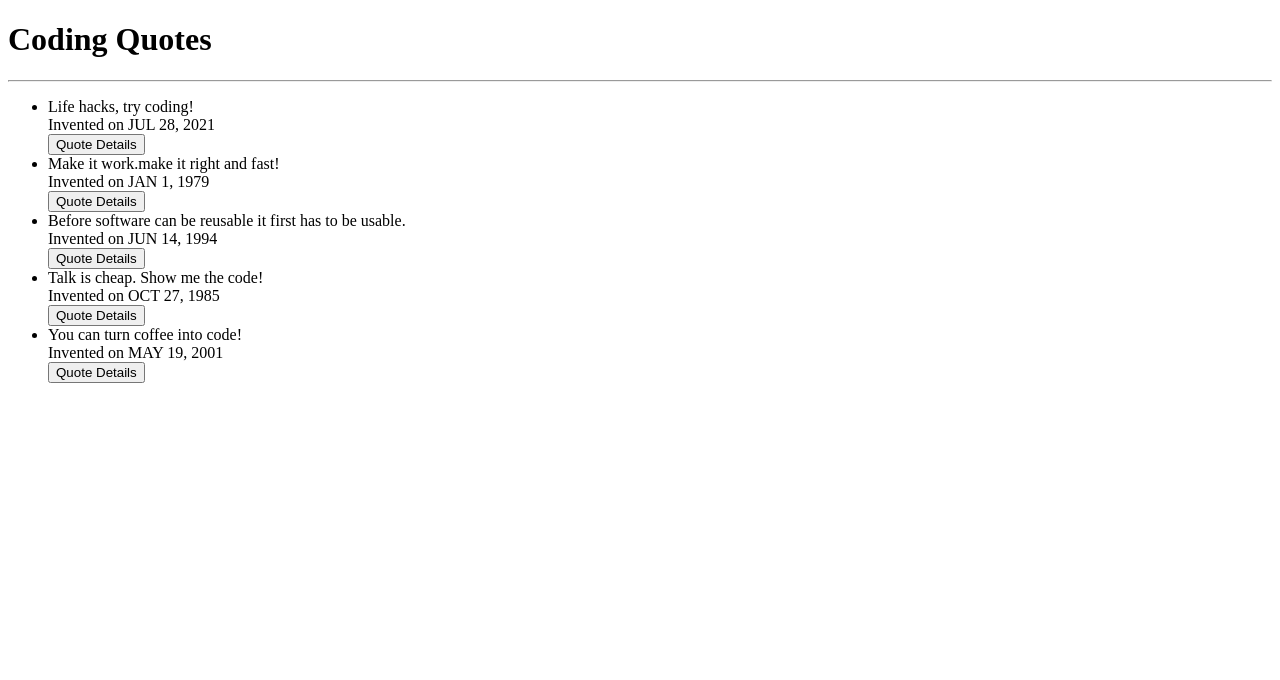
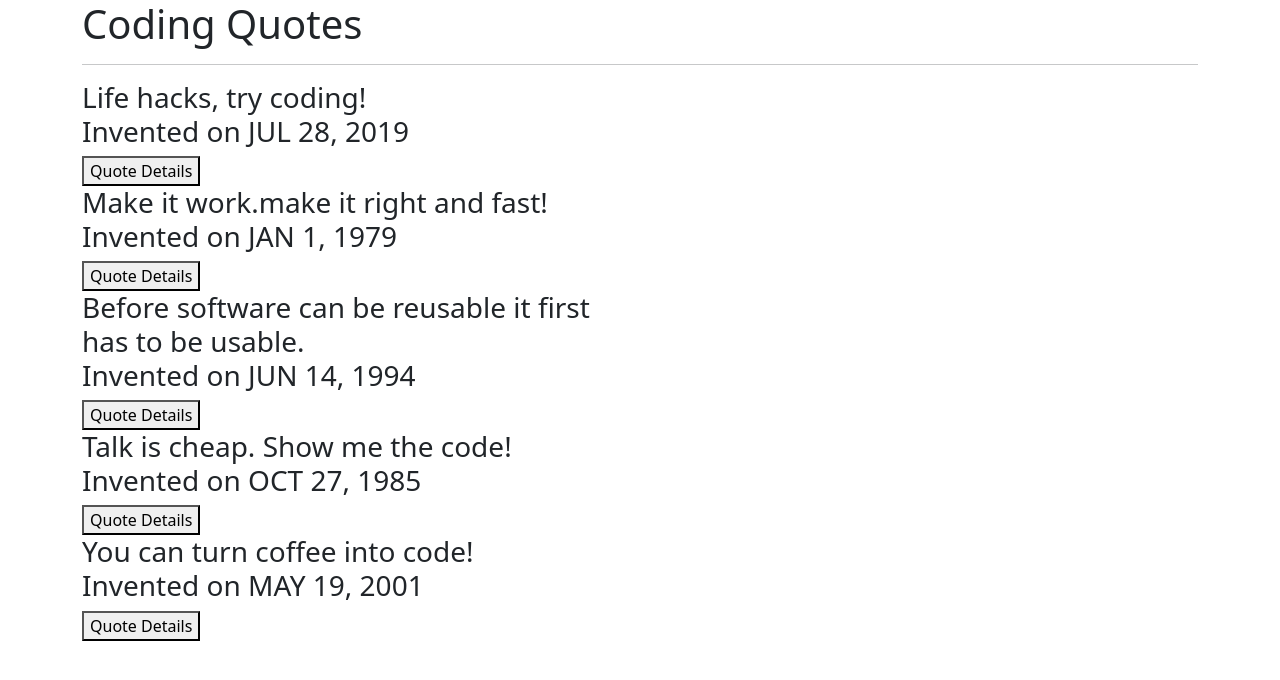
Before and after one commit to chelseaayoo/Quotes-app, an Angular app: page / in a window 1280 px wide. Shown: the top 680 px of the page. Built offline with nearby package versions, Linux system fonts and the light colour scheme.

Commit message:
create quote-form

```diff
--- a/package.json
+++ b/package.json
@@ -18,6 +18,8 @@
     "@angular/platform-browser": "~12.2.0",
     "@angular/platform-browser-dynamic": "~12.2.0",
     "@angular/router": "~12.2.0",
+    "bootstrap": "^5.1.3",
+    "popper": "^1.0.1",
     "rxjs": "~6.6.0",
     "tslib": "^2.3.0",
     "zone.js": "~0.11.4"
--- a/src/app/app.component.ts
+++ b/src/app/app.component.ts
@@ -9,7 +9,7 @@ import { Quote } from './quote';
 export class AppComponent{
   [x: string]: any;
   quotes:Quote[] =[
-    new Quote(1, 'Life hacks, try coding!', 'Author: Developer Anipher Chelsea', new Date(2021,6,28) ),
+    new Quote(1, 'Life hacks, try coding!', 'Author: Developer Anipher Chelsea', new Date(2019,6,28) ),
     new Quote(2, 'Make it work.make it right and fast!' , 'Author: Kent Beck', new Date (1978,12,1)),
     new Quote(3, 'Before software can be reusable it first has to be usable.', 'Author: Ralph Johnson', new Date(1994,5,14)),
     new Quote(4, 'Talk is cheap. Show me the code!' , 'Author: Austin Freeman', new Date (1985,9,27)),
--- a/src/app/app.module.ts
+++ b/src/app/app.module.ts
@@ -6,13 +6,15 @@ import { AppComponent } from './app.component';
 import { QuoteComponent } from './quote/quote.component';
 import { QuoteDetailComponent } from './quote-detail/quote-detail.component';
 import { DateCountPipe } from './date-count.pipe';
+import { QuoteFormComponent } from './quote-form/quote-form.component';
 
 @NgModule({
   declarations: [
     AppComponent,
     QuoteComponent,
     QuoteDetailComponent,
-    DateCountPipe
+    DateCountPipe,
+    QuoteFormComponent
   ],
   imports: [
     BrowserModule,
--- a/src/app/quote-detail/quote-detail.component.html
+++ b/src/app/quote-detail/quote-detail.component.html
@@ -1,3 +1,3 @@
 <p>{{quote.author}}</p>
 <p>This quote was invented {{quote.inventionDate|dateCount}} years ago.</p>
-<button (click)= 'quoteDelete(true)'>Delete Quote</button>
+<button (click)= 'quoteDelete(true)'class="btn btn-outline-danger" >Delete Quote</button>
--- /dev/null
+++ b/src/app/quote-form/quote-form.component.html
@@ -0,0 +1 @@
+<p>quote-form works!</p>
--- /dev/null
+++ b/src/app/quote-form/quote-form.component.ts
@@ -0,0 +1,15 @@
+import { Component, OnInit } from '@angular/core';
+
+@Component({
+  selector: 'app-quote-form',
+  templateUrl: './quote-form.component.html',
+  styleUrls: ['./quote-form.component.css']
+})
+export class QuoteFormComponent implements OnInit {
+
+  constructor() { }
+
+  ngOnInit(): void {
+  }
+
+}
--- a/src/app/quote/quote.component.html
+++ b/src/app/quote/quote.component.html
@@ -1,12 +1,13 @@
-<div>
-    <h1>Coding Quotes</h1>
-    <hr>
-    <ul>
+<div class="container">
+  <h1>Coding Quotes</h1>
+  <hr>
+  <div class="row">
+      <div class="col-md-6">
         <div *ngFor='let quote of quotes;let i = index'>
-            <li>{{quote.name}} <br> Invented on {{quote.inventionDate|date|uppercase}}</li>
+            <div>
+            <h3>{{quote.name}}  <br> Invented on {{quote.inventionDate|date|uppercase}}</h3>
             <button (click)='toggleDetails(i)'>Quote Details</button>
+            </div>
+        <div *ngIf='quote.showAuthor'>
             <app-quote-detail *ngIf='quote.showAuthor' [quote]='quote' (isComplete) = 'deleteQuote($event,i)'></app-quote-detail>
-
-          </div>
-    </ul>
-  </div>
+        </div>
--- a/src/app/quote/quote.component.ts
+++ b/src/app/quote/quote.component.ts
@@ -8,7 +8,7 @@ import { Quote } from '../quote';
 })
 export class QuoteComponent implements OnInit {
   quotes:Quote[] =[
-    new Quote(1, 'Life hacks, try coding!', 'Author: Developer Anipher Chelsea', new Date(2021,6,28)),
+    new Quote(1, 'Life hacks, try coding!', 'Author: Developer Anipher Chelsea', new Date(2019,6,28)),
     new Quote(2, 'Make it work.make it right and fast!' , 'Author: Kent Beck', new Date (1978,12,1)),
     new Quote(3, 'Before software can be reusable it first has to be usable.', 'Author: Ralph Johnson', new Date(1994,5,14)),
     new Quote(4, 'Talk is cheap. Show me the code!' , 'Author: Austin Freeman', new Date (1985,9,27)),
--- a/src/styles.css
+++ b/src/styles.css
@@ -1 +1 @@
-/* You can add global styles to this file, and also import other style files */
+@import "~bootstrap/dist/css/bootstrap.css"
```
Also changed, not shown: src/app/quote-form/quote-form.component.css (added), 2 other files (tests, documents, lock files or other folders).
